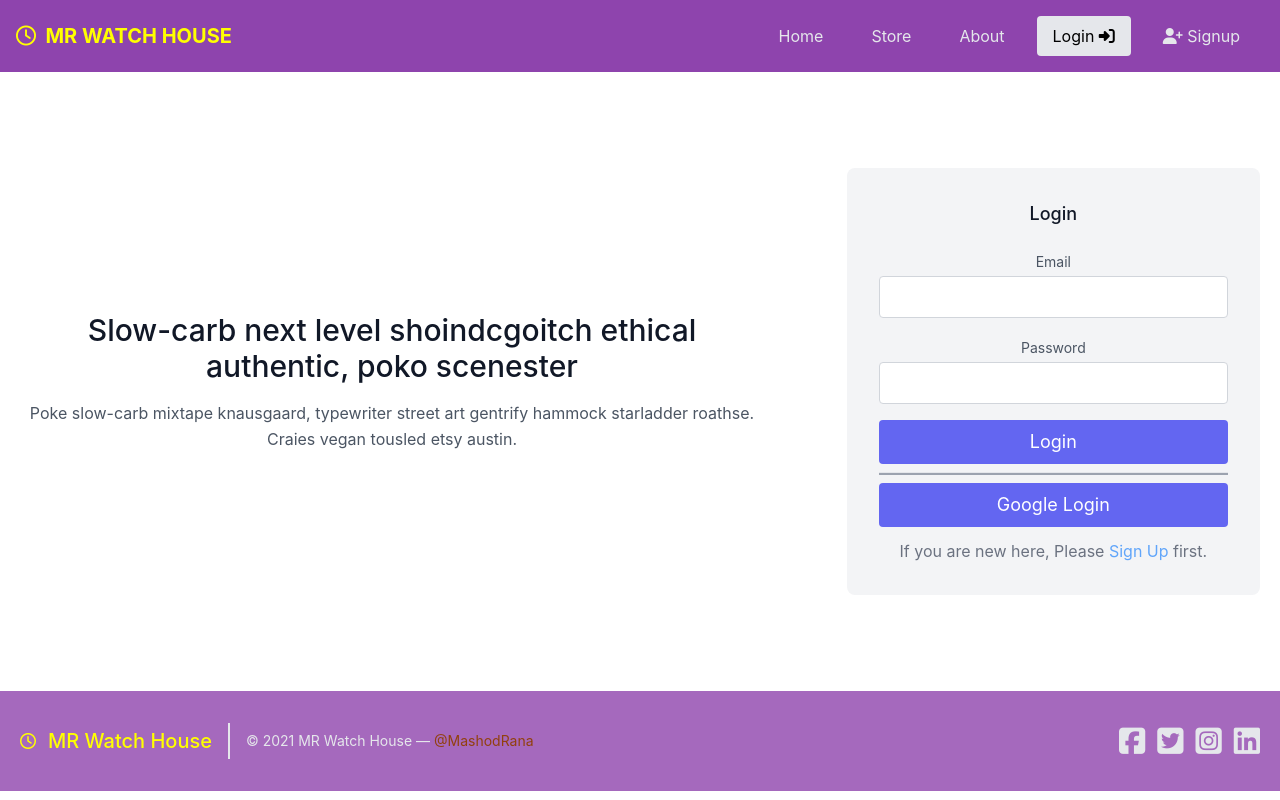
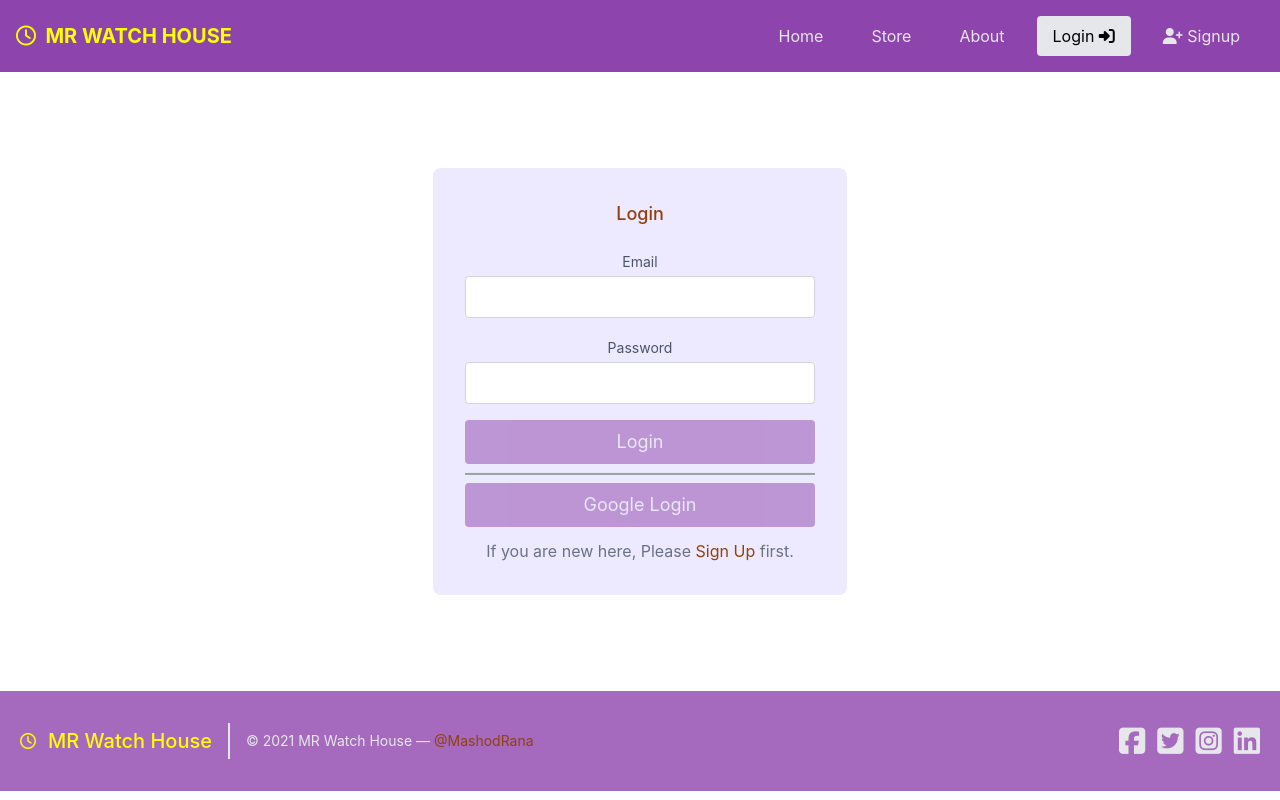
Before and after one commit to MashodRana/mr-watch-house-client-side, a React (Create React App) app: page /login in a window 1280 px wide. Built offline with nearby package versions, Linux system fonts and the light colour scheme; no server answers.

Commit message:
login page done.

```diff
--- a/src/Pages/Login/Login.jsx
+++ b/src/Pages/Login/Login.jsx
@@ -30,18 +30,8 @@ const Login = () => {
         <form onSubmit={handleLogin}>
 
           <div class="container px-5 py-24 mx-auto flex flex-wrap items-center">
-            <div class="lg:w-3/5 md:w-1/2 md:pr-16 lg:pr-0 pr-0">
-              <h1 class="title-font font-medium text-3xl text-gray-900">
-                Slow-carb next level shoindcgoitch ethical authentic, poko
-                scenester
-              </h1>
-              <p class="leading-relaxed mt-4">
-                Poke slow-carb mixtape knausgaard, typewriter street art gentrify
-                hammock starladder roathse. Craies vegan tousled etsy austin.
-              </p>
-            </div>
-            <div class="lg:w-2/6 md:w-1/2 bg-gray-100 rounded-lg p-8 flex flex-col md:ml-auto w-full mt-10 md:mt-0">
-              <h2 class="text-gray-900 text-lg font-medium title-font mb-5">
+            <div class="lg:w-2/6 md:w-1/2 bg-purple-100 rounded-lg p-8 flex flex-col md:ml-auto w-full mt-10 md:mt-0 mx-auto">
+              <h2 class="text-yellow-800 text-lg font-medium title-font mb-5">
                 Login
               </h2>
               <div class="relative mb-4">
@@ -73,18 +63,18 @@ const Login = () => {
                 />
               </div>
               <button
-                class="text-white bg-indigo-500 border-0 py-2 px-8 focus:outline-none hover:bg-indigo-600 rounded text-lg"
+                class="text-gray-200 bgc1 opacity-50 border-0 py-2 px-8 focus:outline-none hover:opacity-100 rounded text-lg"
                 type="submit"
               >
                 Login
               </button>
               <hr className="pt-0.5 my-2 bg-gray-400" />
-              <button class="text-white bg-indigo-500 border-0 py-2 px-8 focus:outline-none hover:bg-indigo-600 rounded text-lg">
+              <button class="text-gray-200 bgc1 opacity-50 border-0 py-2 px-8 focus:outline-none hover:opacity-100 rounded text-lg">
                 Google Login
               </button>
               <p class="text-normal text-gray-500 mt-3">
                 If you are new here, Please{" "}
-                <Link to="/signup" className="text-blue-400">
+                <Link to="/signup" className="text-yellow-800">
                   Sign Up
                 </Link>{" "}
                 first.
```
